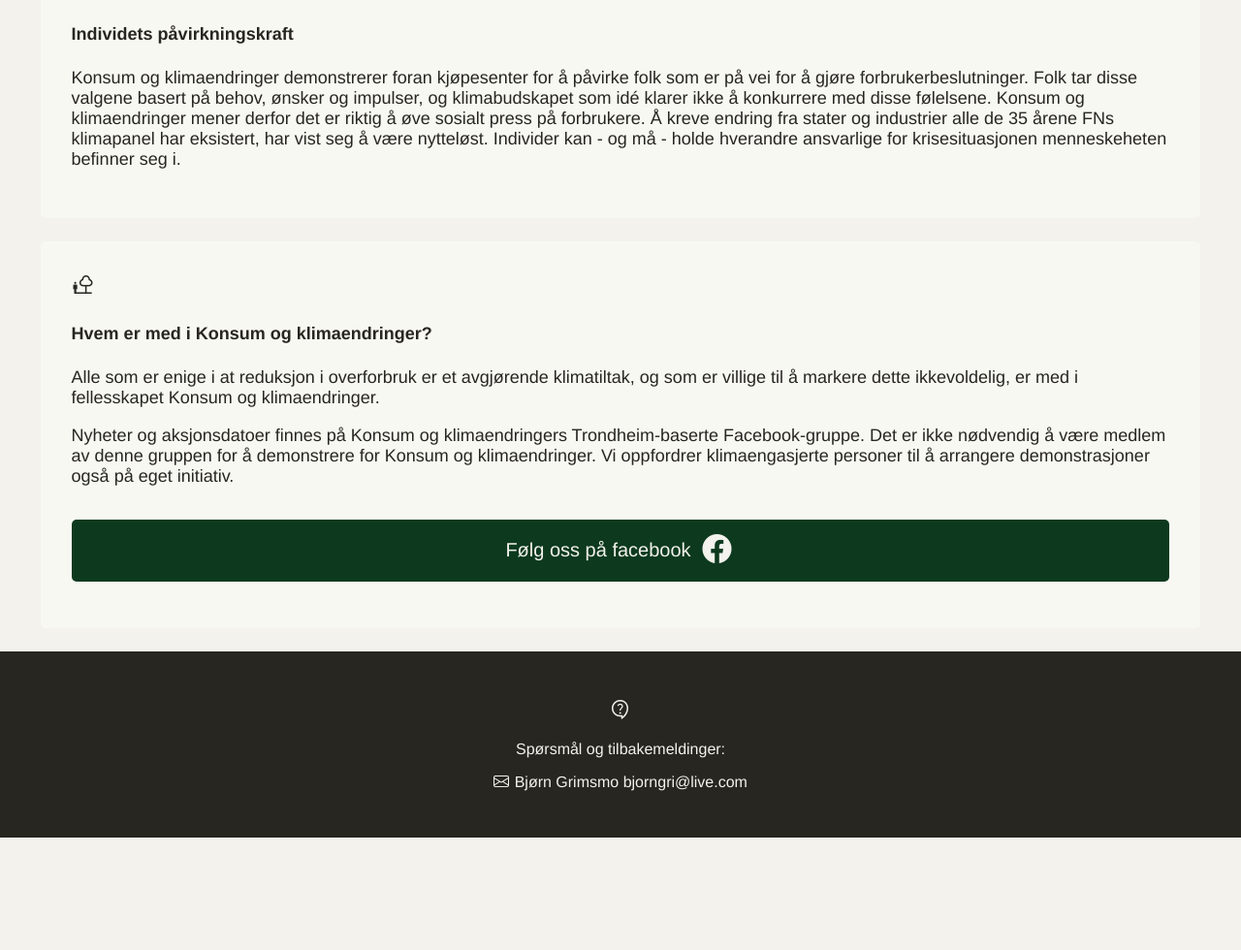
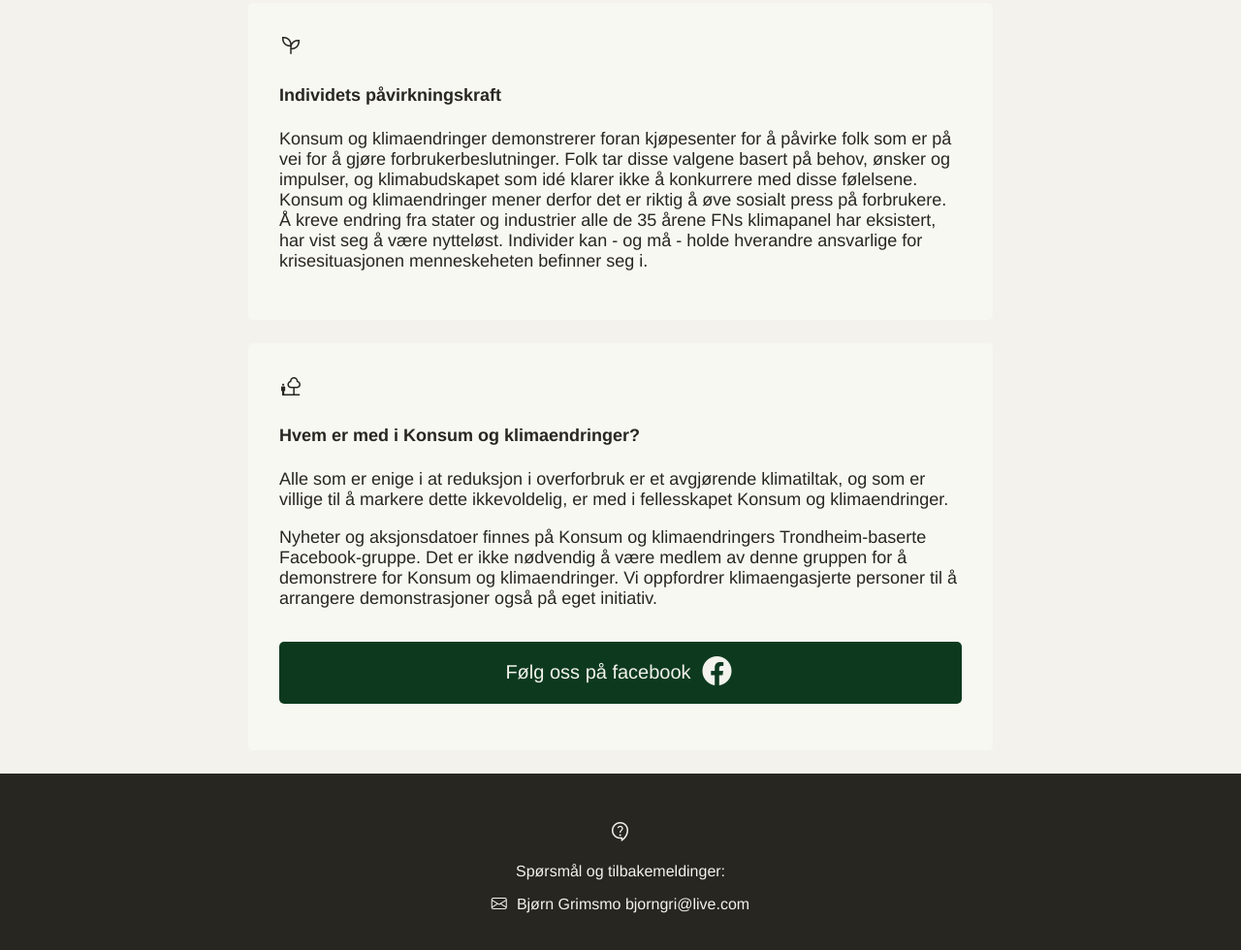
Before and after one commit to jghen/kok, a plain HTML site: page index.html in a window 1280 px wide. Shown: the part 532-1512 px from the top of the page at 97% size. Before the commit the page ends 1396 px from the top, so only its background shows below. Drawn offline with nearby package versions, Linux system fonts and the light colour scheme.

Commit message:
fixa på container og mailto link

```diff
--- a/index.html
+++ b/index.html
@@ -3,12 +3,26 @@
   <head>
     <meta charset="UTF-8" />
     <meta http-equiv="X-UA-Compatible" content="IE=edge" />
-    <meta http-equiv="Permissions-Policy" content="interest-cohort=()">
+    <meta http-equiv="Permissions-Policy" content="interest-cohort=()" />
     <meta name="viewport" content="width=device-width, initial-scale=1.0" />
     <link rel="stylesheet" href="./style.css" />
-    <link rel="apple-touch-icon" sizes="180x180" href="./apple-touch-icon.png" />
-    <link rel="icon" type="image/png" sizes="32x32" href="./favicon-32x32.png" />
-    <link rel="icon" type="image/png" sizes="16x16" href="./favicon-16x16.png" />
+    <link
+      rel="apple-touch-icon"
+      sizes="180x180"
+      href="./apple-touch-icon.png"
+    />
+    <link
+      rel="icon"
+      type="image/png"
+      sizes="32x32"
+      href="./favicon-32x32.png"
+    />
+    <link
+      rel="icon"
+      type="image/png"
+      sizes="16x16"
+      href="./favicon-16x16.png"
+    />
     <link rel="manifest" href="./site.webmanifest" />
     <link
       rel="stylesheet"
@@ -99,8 +113,10 @@
       <p><span class="material-symbols-outlined"> contact_support </span></p>
       <p>Spørsmål og tilbakemeldinger:</p>
       <p>
-        <i class="bi bi-envelope"></i
-        ><span>Bjørn Grimsmo bjorngri@live.com</span>
+        <a href="mailto: bjorngri@live.com">
+          <i class="bi bi-envelope"></i>
+          <span>Bjørn Grimsmo bjorngri@live.com</span>
+        </a>
       </p>
     </footer>
   </body>
--- a/style.css
+++ b/style.css
@@ -89,7 +89,8 @@ a.cta-btn span, a.cta-btn i {
 }
 
 .container {
-  width: clamp(96vw, 90vw, 800px);
+  max-width: clamp(96vw, 90vw, 800px);
+  max-width: 800px;
   margin-left: auto;
   margin-right: auto;
   padding-left: 1rem;
@@ -127,3 +128,9 @@ footer p {
 footer p i.bi {
   margin-right: .35rem;
 }
+
+footer a {
+  text-decoration: none;
+  cursor: pointer;
+  color: var(--primary-color);
+}
```
